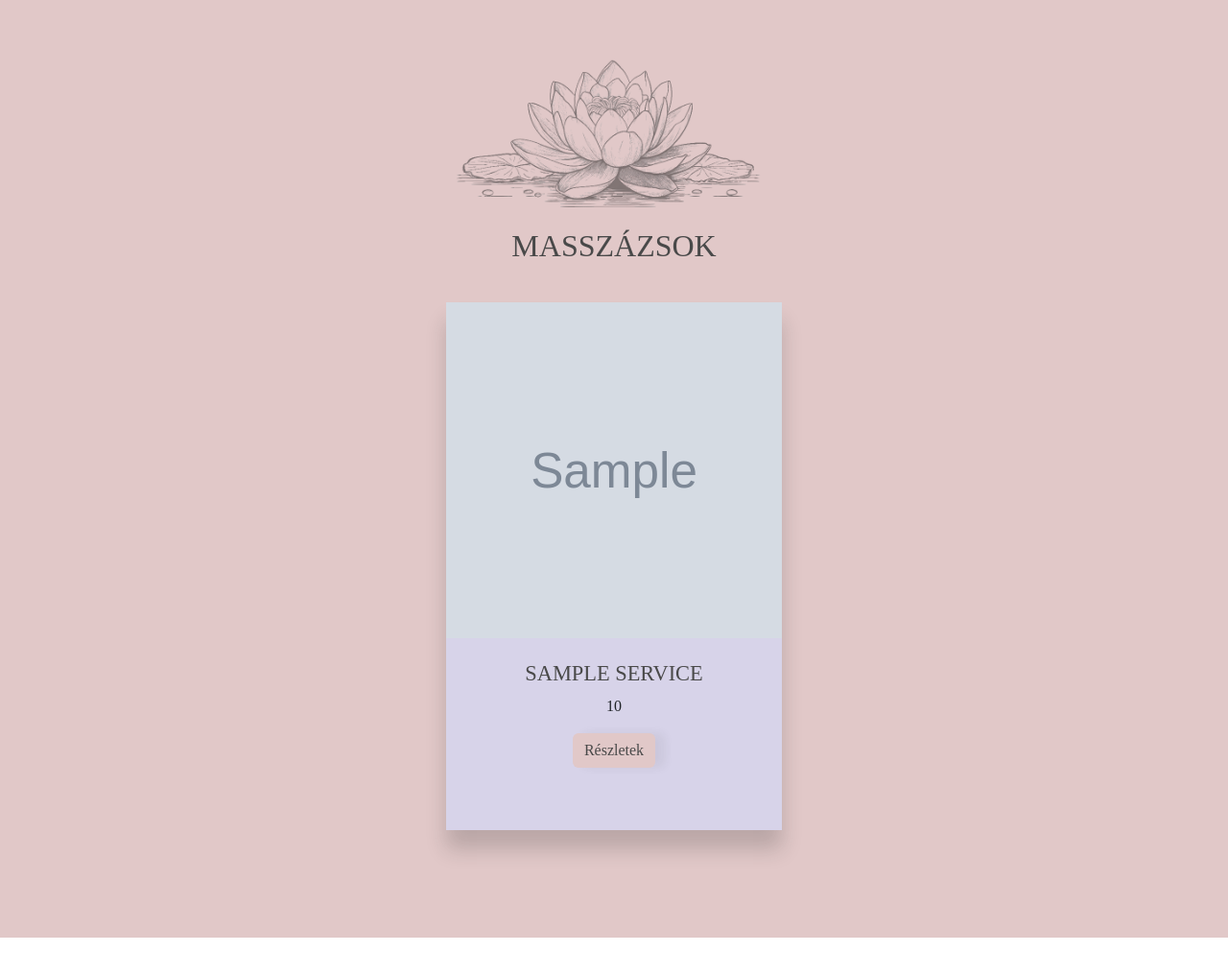
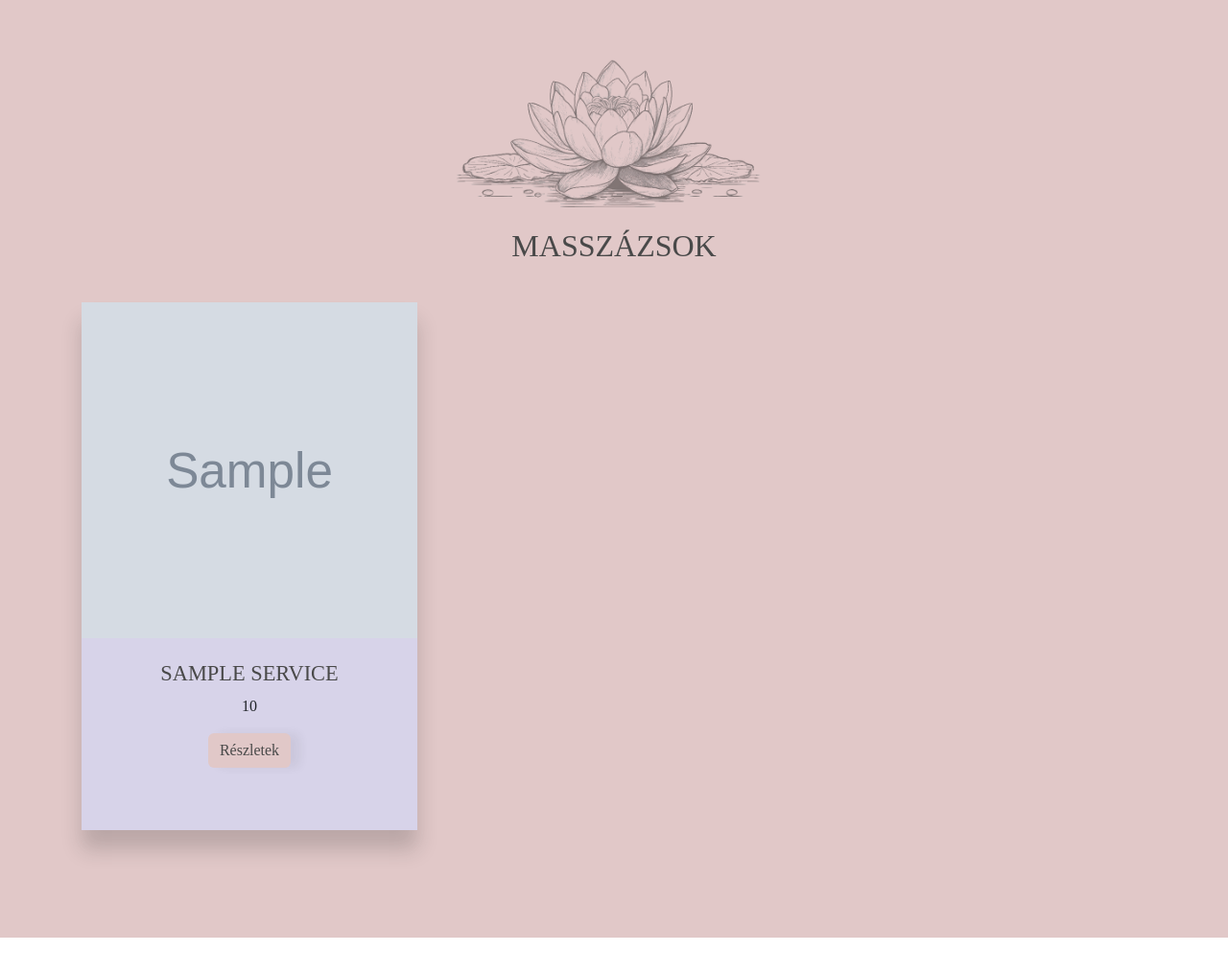
Before and after one commit to nagada88/bettirelax, a Django app: template app_bettirelax/templates/introduction.html in a window 1280 px wide. Shown: the part 1731-2748 px from the top of the page at 96% size. Run offline with Django 4.2, Linux system fonts and the light colour scheme; the template is opened without the code that fills it: most values are stand-ins (such as "Sample title", 1, 10 or a date in 2020); grey boxes marked "Sample" are stand-in pictures; some libraries are stand-ins or nearby versions; some web fonts are replaced.

Commit message:
main page bugfix plus design fixes

```diff
--- a/app_bettirelax/templates/introduction.html
+++ b/app_bettirelax/templates/introduction.html
@@ -52,7 +52,7 @@
                 {% if forloop.counter0|divisibleby:3 or forloop.first %}
                 <div class="row">
                     {% endif %}
-                        <div class="col-xxl-4 col-lg-12 pb-5">
+                        <div class="col-xl-4 col-md-6 col-sm-12 pb-5">
                             <div class="card">
                                 <a href={% url 'service' service.slug %}><img src={{ service.service_main_img_thumb.url }} alt="Card image cap"></a>
                                 <div class="card-body text-center pt-4">
```
